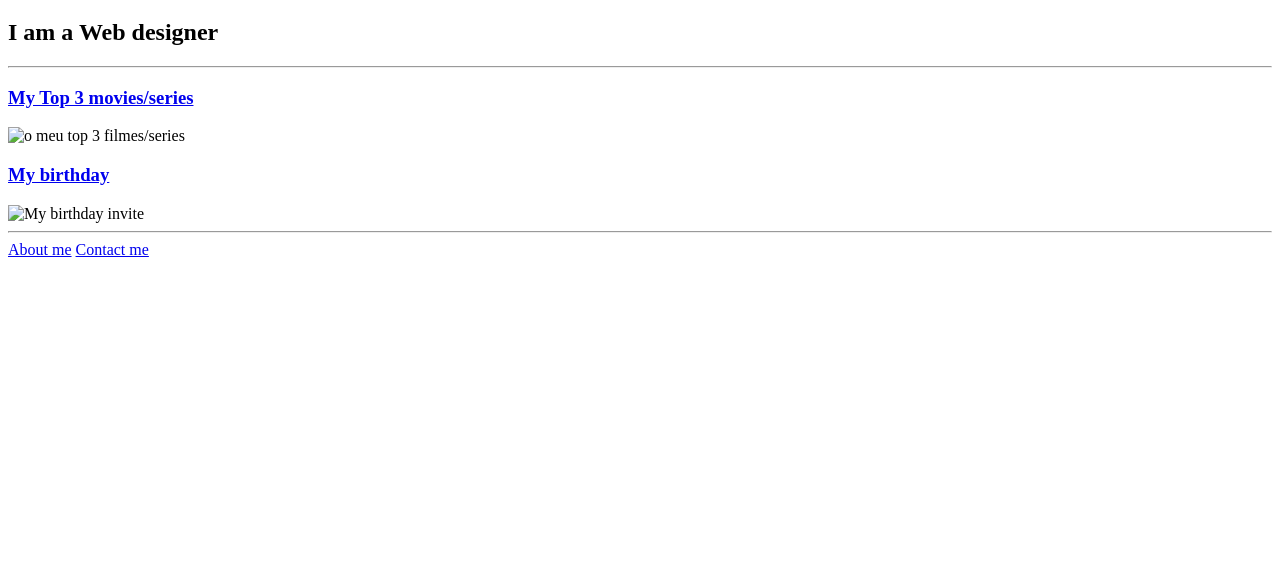
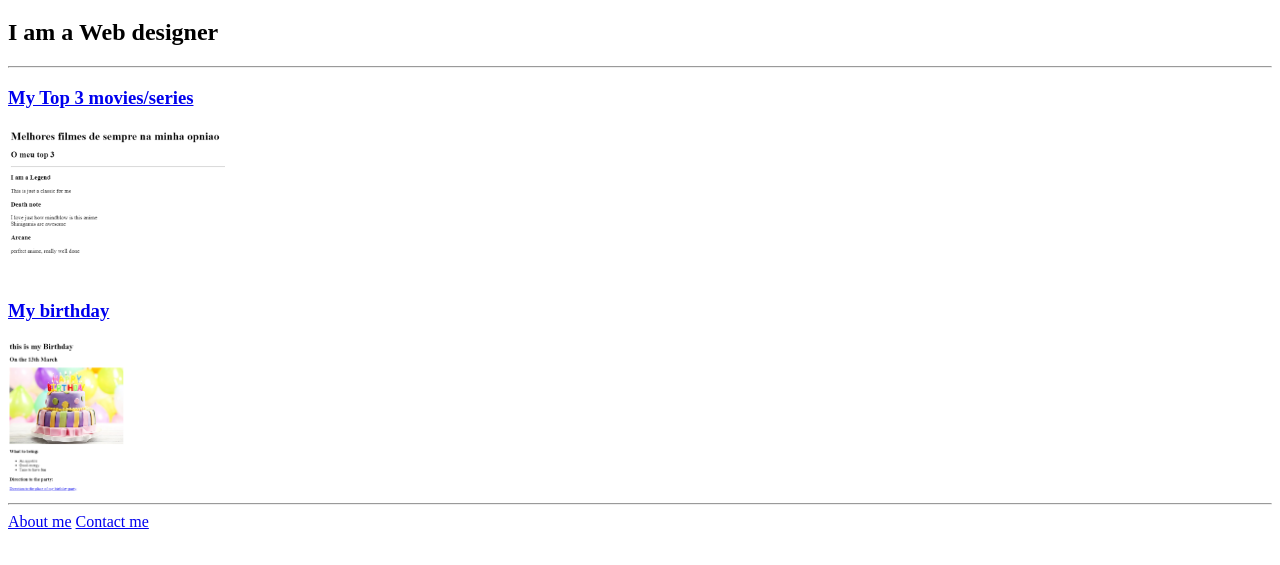
Before and after one commit to RenatoBelga/Html.Portfolio, a plain HTML site: page index.html in a window 1280 px wide. Shown: the part 61-626 px from the top of the page. Drawn offline with Linux system fonts and the light colour scheme.

Commit message:
Add files via upload

```diff
--- a/index.html
+++ b/index.html
@@ -10,9 +10,9 @@
         <h2>I am a Web designer</h2>
     <hr>
     <h3><a href="../4.3 HTML Porfolio Project/public/top3.html"> My Top 3 movies/series </a></h3>
-    <img src="../4.3 HTML Porfolio Project/assets/images/top 3.png" height="150" Alt="o meu top 3 filmes/series">
+    <img src="./assets/images/top 3.png" height="150" Alt="o meu top 3 filmes/series">
     <h3><a href="../4.3 HTML Porfolio Project/public/birthday.html">My birthday</a></h3>
-    <img src="../4.3 HTML Porfolio Project/assets/images/brithday.png" height="150" Alt="My birthday invite">
+    <img src="./assets/images/brithday.png" height="150" Alt="My birthday invite">
     <hr>
     <a href="./public/about.html">About me</a>
     <a href="./public/contact.html">Contact me</a>
```
